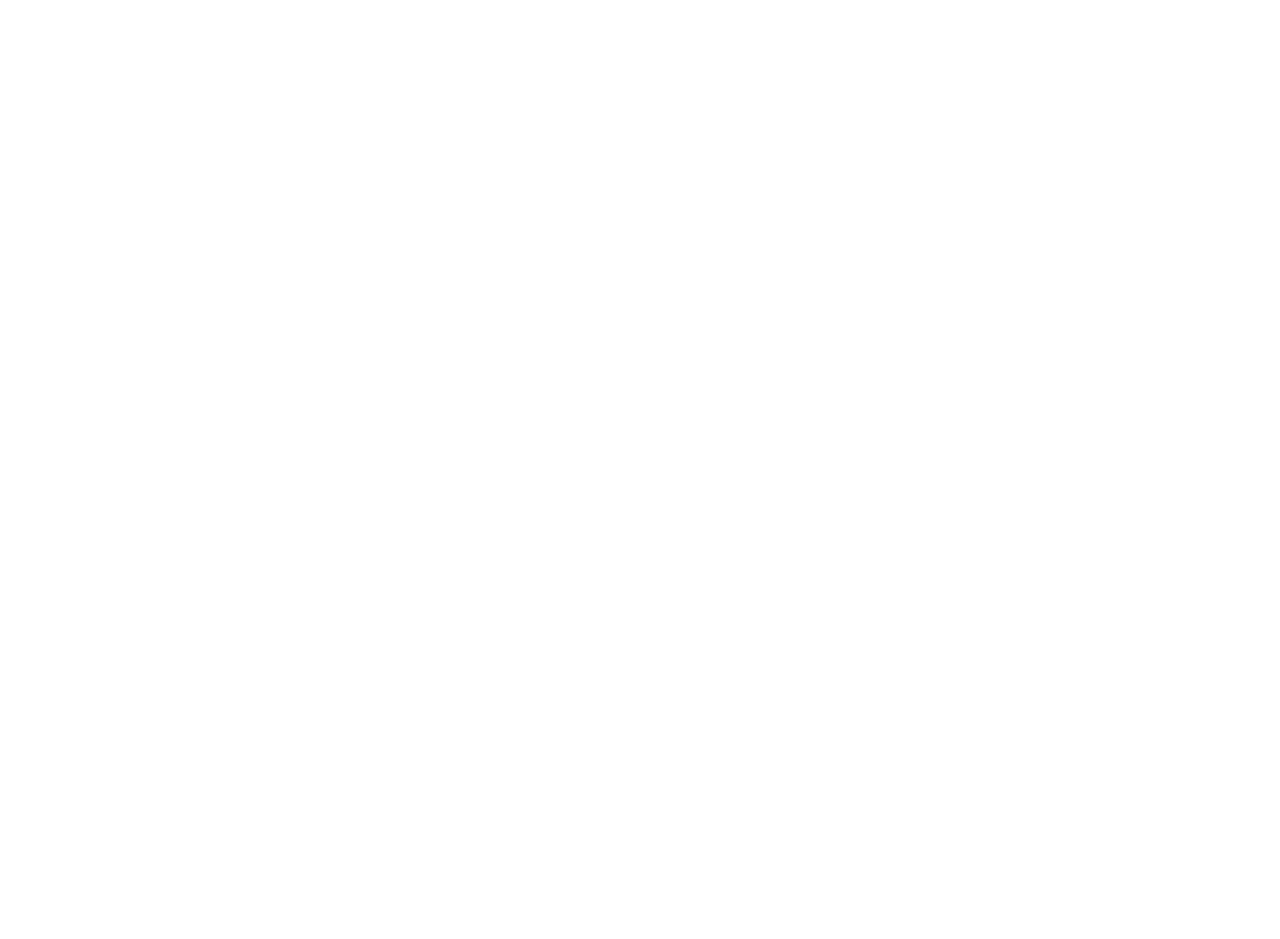
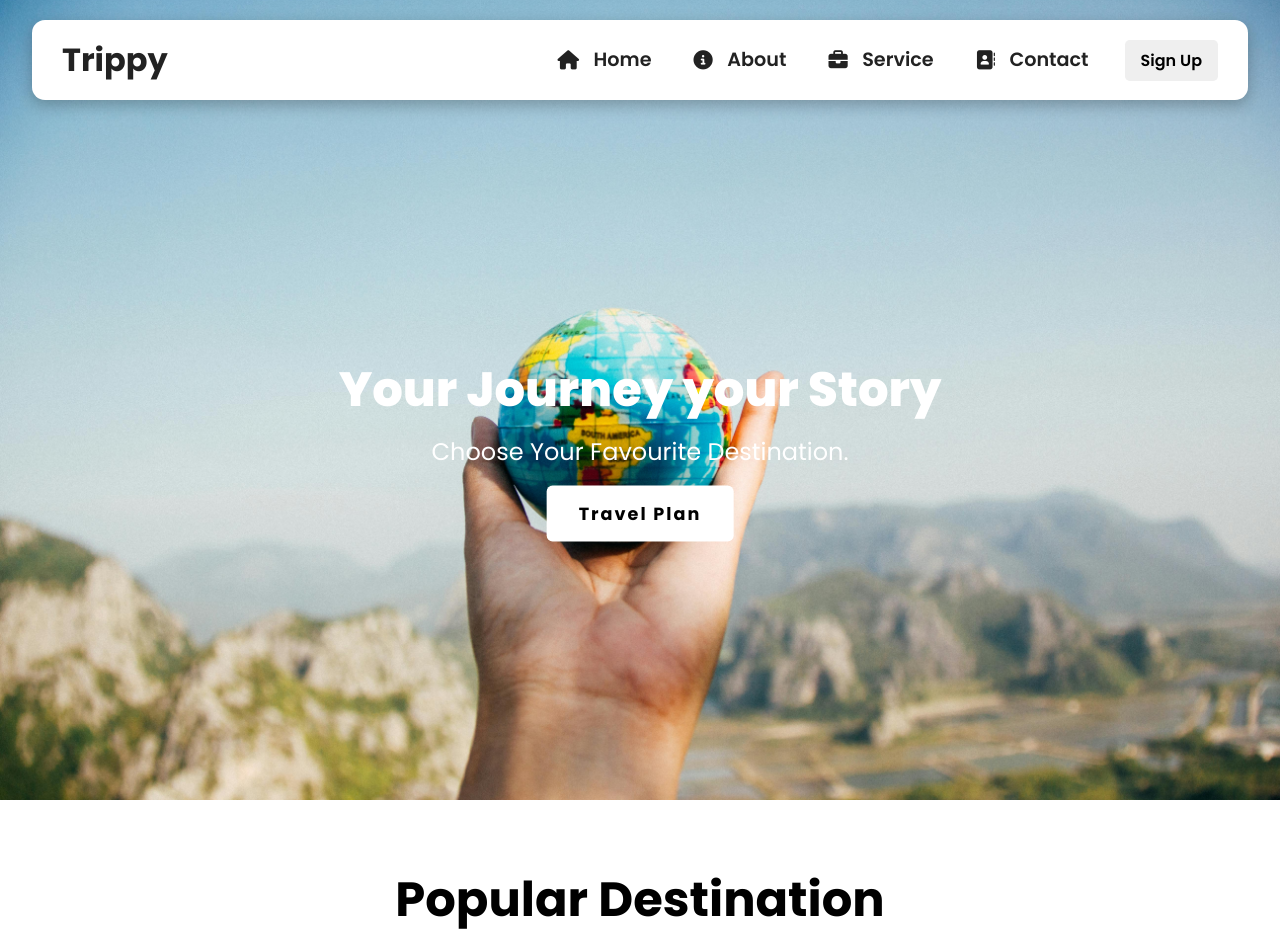
Before and after one commit to Hamna-Tanveer/TravellingWebsite, a React (Vite) app: page /TravellingWebsite/ in a window 1280 px wide. Before the commit this address had no page. Shown: the top 939 px of the page. Before the commit the page ends 800 px from the top, so only its background shows below. Built offline with nearby package versions, Linux system fonts and the light colour scheme.

Commit message:
add basename to BrowserRouter

```diff
--- a/src/components/DestinationStyles.css
+++ b/src/components/DestinationStyles.css
@@ -3,6 +3,7 @@
 }
 .destination h1{
     font-size: 3rem;
+    text-align: center;
 }
 .oneLiner{
     text-align: center;
--- a/src/main.jsx
+++ b/src/main.jsx
@@ -4,7 +4,7 @@
 import App from "./App.jsx";
 
 createRoot(document.getElementById("root")).render(
-  <BrowserRouter>
+  <BrowserRouter basename="/TravellingWebsite">
     <App />
   </BrowserRouter>
 );
```
